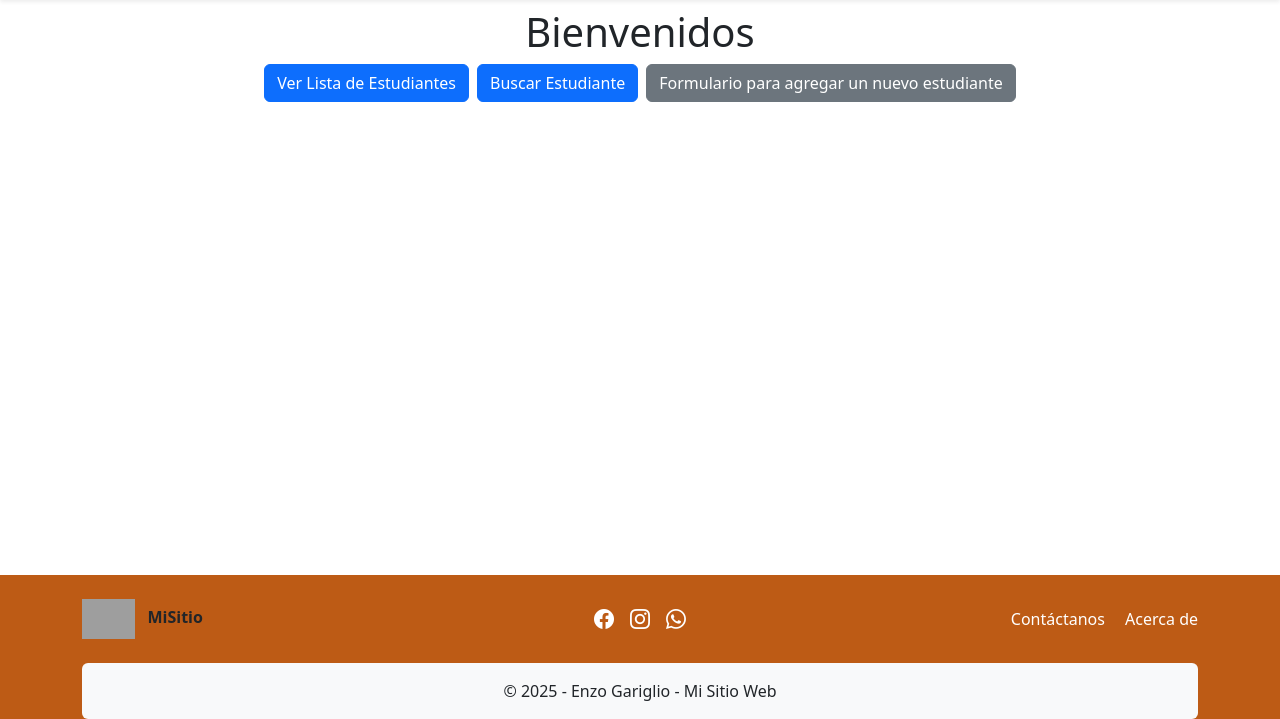
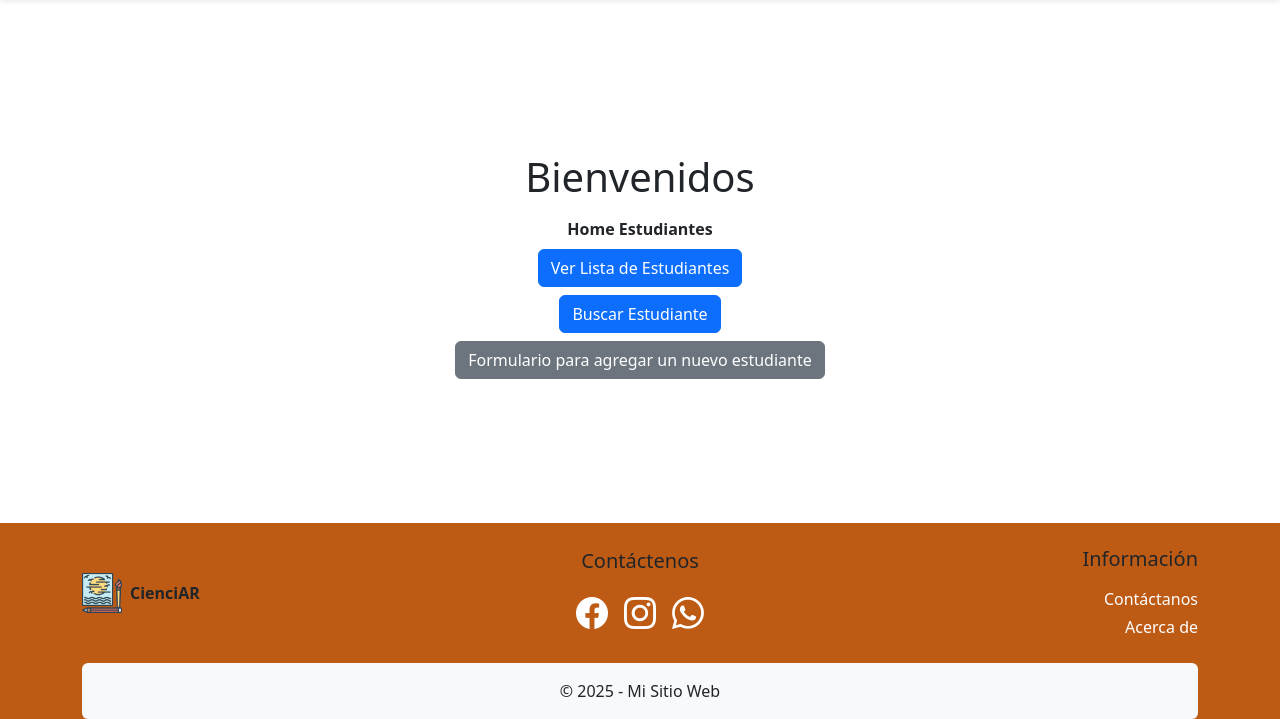
Before and after one commit to enzogitcode/TuEntregaFinal-Gariglio, a Django app: page /app/students_home/ in a window 1280 px wide. Shown: the part 81-800 px from the top of the page. Run offline with Django 5.2, Linux system fonts and the light colour scheme; grey boxes are pictures that could not be loaded.

Commit message:
corrigiendo estilos

```diff
--- a/AppBlog/templates/AppBlog/base.html
+++ b/AppBlog/templates/AppBlog/base.html
@@ -78,47 +78,53 @@
 </header>
 
 
-    <main class="align-items-center pt-2 pb-2 pl-1 pr-1 {% block main_extra_class %} d-flex flex-column {% endblock %}">
+    <main class="justify-content-center align-items-center pt-2 pb-2 pl-1 pr-1 {% block main_extra_class %} d-flex flex-column {% endblock %}">
         {% block content %}
         {% endblock %}
     </main>
 
-<footer class="pt-4 mt-5 {% block footer_extra_class %} {% endblock %}">
+<footer class="pt-4 {% block footer_extra_class %}{% endblock %}">
   <div class="container">
     <div class="row text-center text-md-start align-items-center">
 
-      <!-- Izquierda: Logo -->
-      <div class="col-md-4 mb-3 mb-md-0">
-        <img src="/static/img/logo.png" alt="Logo" style="height: 40px;">
-        <span class="ms-2 fw-bold">MiSitio</span>
+      <!-- Área 1: Logo -->
+      <div class="col-md-4 mb-4 mb-md-0 d-flex align-items-center justify-content-center justify-content-md-start">
+        <img src="{% static 'AppBlog/imgs/drawing_16437168.png' %}" alt="Logo" style="height: 40px;">
+        <span class="ms-2 fw-bold">CienciAR</span>
       </div>
 
-      <!-- Centro: Íconos sociales -->
-      <div class="col-md-4 mb-3 mb-md-0 d-flex justify-content-center">
-        <a href="https://facebook.com" class="text-white me-3 fs-5">
+      <!-- Área 2: Contáctenos -->
+      <div class="col-md-4 mb-4 mb-md-0 text-center">
+        <h5 class="mb-3">Contáctenos</h5>
+        <div class="d-flex justify-content-center gap-3">
+          <a href="https://facebook.com" class="text-white fs-2">
             <i class="bi bi-facebook"></i>
           </a>
-        <a href="https://instagram.com" class="text-white me-3 fs-5">
+          <a href="https://instagram.com" class="text-white fs-2">
             <i class="bi bi-instagram"></i>
           </a>
-        <a href="https://wa.me/tu-numero" class="text-white fs-5">
+          <a href="https://wa.me/tu-numero" class="text-white fs-2">
             <i class="bi bi-whatsapp"></i>
           </a>
         </div>
+      </div>
 
-      <!-- Derecha: Enlaces -->
-      <div class="col-md-4 text-md-end">
-        <a href="/contacto" class="text-white text-decoration-none me-3">Contáctanos</a>
-        <a href="/acerca" class="text-white text-decoration-none">Acerca de</a>
+      <!-- Área 3: Acerca de nosotros -->
+      <div class="col-md-4 text-md-end text-center">
+        <h5 class="mb-3">Información</h5>
+        <a href="/contacto" class="text-white text-decoration-none d-block mb-1">Contáctanos</a>
+        <a href="/acerca" class="text-white text-decoration-none d-block">Acerca de</a>
       </div>
     </div>
 
     <!-- Sección inferior -->
     <div class="d-flex flex-column align-items-center justify-content-center text-center p-3 bg-light text-dark mt-4 rounded">
-      <p class="mb-0">&copy; 2025 - Enzo Gariglio - Mi Sitio Web</p>
+      <p class="mb-0">&copy; 2025 - Mi Sitio Web</p>
     </div>
   </div>
 </footer>
+
+
 
 
         <script src="https://cdn.jsdelivr.net/npm/bootstrap@5.3.0/dist/js/bootstrap.bundle.min.js"></script>
--- a/AppBlog/templates/AppBlog/students/students_home.html
+++ b/AppBlog/templates/AppBlog/students/students_home.html
@@ -3,21 +3,23 @@
 
 {% block title %} Home Estudiantes{% endblock %}
 
+{% block main_extra_class %} main_students_home d-flex flex-column {% endblock %}
 {% block content %}
-<h1>Bienvenidos</h1>
-<div class="options d-flex justify-content-center align-items-center gap-2 flex-wrap">
-    <div class="option1 d-flex justify-content-center align-items-center gap-2">
-        <a href="{% url 'students_list' %}" class="btn btn-primary">
+<div class="options d-flex justify-content-center gap-2 flex-wrap text-wrap flex-column mt-2">
+    <h1 class="text-center">Bienvenidos</h1>
+    <strong class="text-center">Home Estudiantes</strong>
+    <div class="option1 d-flex justify-content-center align-items-center gap-2 flex-wrap flex-grow-1">
+        <a href="{% url 'students_list' %}" class="btn btn-primary text-wrap">
             Ver Lista de Estudiantes
         </a>
     </div>
-    <div class="option1 d-flex justify-content-center align-items-center gap-2">
+    <div class="option1 d-flex justify-content-center align-items-center gap-2 flex-grow-1">
         <a href="" class="btn btn-primary">
             Buscar Estudiante
         </a>
     </div>
-    <div class="option3">
-        <a href="" class="btn btn-secondary">
+    <div class="option3 flex-grow-1 text-wrap">
+        <a href="" class="btn btn-secondary text-wrap text-center">
         Formulario para agregar un nuevo estudiante
         </a>
     </div>
```
Also changed, not shown: AppBlog/templates/AppBlog/home.html (+42 -3 lines). Lines whose indentation alone changed are shown as unchanged.
